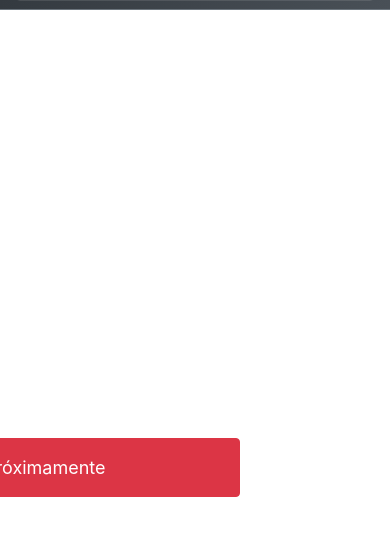
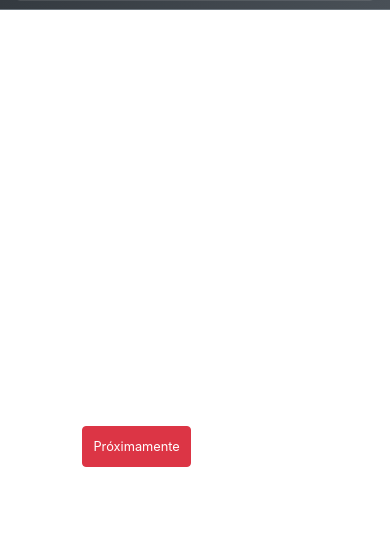
Before and after one commit to gorga7/integracion_Prueba, a plain HTML site: page ajustes.html in a window 390 px wide. Shown: the part 87-622 px from the top of the page. Drawn offline with nearby package versions, Linux system fonts and the light colour scheme.

Commit message:
Responsive para ajustes.html

```diff
--- a/ajustes.html
+++ b/ajustes.html
@@ -123,7 +123,7 @@
 
       </div>
     </div>
-
+-->
     <script
       src="https://code.jquery.com/jquery-3.2.1.slim.min.js"
       integrity="sha384-KJ3o2DKtIkvYIK3UENzmM7KCkRr/rE9/Qpg6aAZGJwFDMVNA/GpGFF93hXpG5KkN"
@@ -138,7 +138,7 @@
       src="https://cdn.jsdelivr.net/npm/bootstrap@4.0.0/dist/js/bootstrap.min.js"
       integrity="sha384-JZR6Spejh4U02d8jOt6vLEHfe/JQGiRRSQQxSfFWpi1MquVdAyjUar5+76PVCmYl"
       crossorigin="anonymous"
-    ></script> -->
+    ></script>
 
 
   </body>
--- a/ajustes.js
+++ b/ajustes.js
@@ -2,7 +2,7 @@ document.addEventListener("DOMContentLoaded", function () {
 
     const button = document.getElementById('movable-button');
     const speed = 3; // Ajusta la velocidad de movimiento
-    const amplitude = 200; // Amplitud del movimiento en píxeles
+    const amplitude = 20; // Amplitud del movimiento en porcentaje de viewport
     const frequency = 0.02; // Frecuencia del movimiento
 
     let angle = 0; // Ángulo para la animación sinusoidal
@@ -16,11 +16,11 @@ document.addEventListener("DOMContentLoaded", function () {
 
         angle += speed;
 
-        const x = (viewportWidth - buttonWidth) / 2 + amplitude * Math.sin(frequency * angle);
-        const y = (viewportHeight - buttonHeight) / 2 + amplitude * Math.cos(frequency * angle);
+        const x = (viewportWidth - buttonWidth) / 2 + (viewportWidth * amplitude / 100) * Math.sin(frequency * angle);
+        const y = (viewportHeight - buttonHeight) / 2 + (viewportHeight * amplitude / 100) * Math.cos(frequency * angle);
 
-        button.style.left = `${x}px`;
-        button.style.top = `${y}px`;
+        button.style.left = `${Math.min(Math.max(0, x), viewportWidth - buttonWidth)}px`;
+        button.style.top = `${Math.min(Math.max(0, y), viewportHeight - buttonHeight)}px`;
 
         // Continúa la animación
         requestAnimationFrame(moveButton);
--- a/styles.css
+++ b/styles.css
@@ -253,11 +253,30 @@ button:hover {
     }
 }
 
-/* Botón movible */
-#movable-button {
+ /* Estilos personalizados */
+ #movable-button {
     position: absolute;
-    padding: 15px 30px;
-    font-size: 18px;
+    width: auto; /* Tamaño automático en función del contenido */
+    height: auto; /* Altura automática en función del contenido */
+    max-width: 150px; /* Tamaño máximo del botón */
+    max-height: 100px; /* Altura máxima del botón */
+    font-size: 1rem; /* Tamaño de fuente base */
+    display: flex; /* Usa flexbox para centrar el texto */
+    align-items: center; /* Centra verticalmente el texto */
+    justify-content: center; /* Centra horizontalmente el texto */
+    padding: 10px; /* Espaciado interno */
+    white-space: nowrap; /* Evita que el texto se envuelva */
+    overflow: hidden; /* Oculta el texto que se desborda */
+    text-overflow: ellipsis; /* Muestra puntos suspensivos si el texto se desborda */
+}
+
+@media (max-width: 767px) {
+    #movable-button {
+        font-size: 0.8rem; /* Ajusta el tamaño del texto en pantallas pequeñas */
+    }
+    .welcome-text {
+        font-size: 0.9rem; /* Ajusta el tamaño del texto en pantallas pequeñas */
+    }
 }
 /* Estilos generales del header */
 header {
```
Lines whose indentation alone changed are shown as unchanged.
